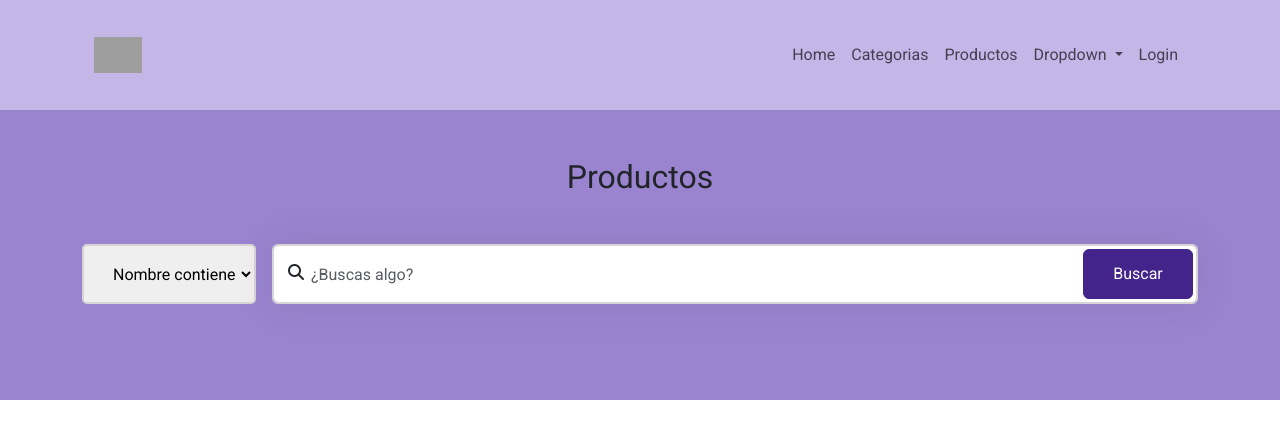
After one commit to miguelLucendo/christies-and-meta, a PHP site: page /view/front/productos.php in a window 1280 px wide. The commit adds this page. Shown: the top 439 px of the page. Run offline with PHP 8.4, Linux system fonts and the light colour scheme; data that the repository does not hold is empty; some libraries are stand-ins or nearby versions; grey boxes are pictures that could not be loaded.

Commit message:
MVC preparado para productos

```diff
--- a/controller/FrontController.php
+++ b/controller/FrontController.php
@@ -7,6 +7,9 @@ class FrontController {
     public function muestraCategorias() {
         include 'view/front/categorias.php';
     }
+    public function muestraProductos() {
+        include 'view/front/productos.php';
+    }
     public function muestraContacto() {
         include 'view/front/contact.php';
     }
--- a/index.php
+++ b/index.php
@@ -122,6 +122,8 @@ if (isset($array_ruta[0]) && $array_ruta[0] == "admin") {
         $fc->muestraContacto();
     } else if (isset($array_ruta[0]) && $array_ruta[0] == 'categorias') {
         $fc->muestraCategorias();
+    } else if (isset($array_ruta[0]) && $array_ruta[0] == 'productos') {
+        $fc->muestraProductos();
     } else { // No ha encontrado la ruta a la que quiere acceder el usuario
         $c = new Controller;
         $c->carga404();
--- a/view/front/navbar.php
+++ b/view/front/navbar.php
@@ -17,6 +17,9 @@
                             </li>
                             <li class="nav-item">
                                 <a class="nav-link enlace-navbar" href="index.php/categorias">Categorias</a>
+                            </li>
+                            <li class="nav-item">
+                                <a class="nav-link enlace-navbar" href="index.php/productos">Productos</a>
                             </li>
                             <li class="nav-item dropdown">
                                 <a class="nav-link dropdown-toggle" href="#" id="navbarDropdown" role="button" data-bs-toggle="dropdown" aria-expanded="false">
--- /dev/null
+++ b/view/front/productos.php
@@ -0,0 +1,71 @@
+<?php
+$config_json = file_get_contents('config.json');
+$decoded_json = json_decode($config_json, true);
+$project_url = $decoded_json['project_url'];
+?>
+<!DOCTYPE html>
+<html lang="es">
+
+<head>
+    <base href="<?php echo $project_url ?>">
+    <meta charset="UTF-8">
+    <meta http-equiv="X-UA-Compatible" content="IE=edge">
+    <meta name="viewport" content="width=device-width, initial-scale=1.0">
+    <title>Christie's & Meta</title>
+    <!-- jquery -->
+    <script src="https://code.jquery.com/jquery-3.6.3.min.js" integrity="sha256-pvPw+upLPUjgMXY0G+8O0xUf+/Im1MZjXxxgOcBQBXU=" crossorigin="anonymous"></script>
+    <!-- bootstrap -->
+    <link href="https://cdn.jsdelivr.net/npm/bootstrap@5.3.0-alpha1/dist/css/bootstrap.min.css" rel="stylesheet" integrity="sha384-GLhlTQ8iRABdZLl6O3oVMWSktQOp6b7In1Zl3/Jr59b6EGGoI1aFkw7cmDA6j6gD" crossorigin="anonymous">
+    <script src="https://cdn.jsdelivr.net/npm/bootstrap@5.3.0-alpha1/dist/js/bootstrap.bundle.min.js" integrity="sha384-w76AqPfDkMBDXo30jS1Sgez6pr3x5MlQ1ZAGC+nuZB+EYdgRZgiwxhTBTkF7CXvN" crossorigin="anonymous"></script>
+    <!-- font awesome -->
+    <link rel="stylesheet" href="https://cdnjs.cloudflare.com/ajax/libs/font-awesome/6.2.1/css/all.min.css" integrity="sha512-MV7K8+y+gLIBoVD59lQIYicR65iaqukzvf/nwasF0nqhPay5w/9lJmVM2hMDcnK1OnMGCdVK+iQrJ7lzPJQd1w==" crossorigin="anonymous" referrerpolicy="no-referrer" />
+    <!-- fuente -->
+    <link rel="preconnect" href="https://fonts.googleapis.com">
+    <link rel="preconnect" href="https://fonts.gstatic.com" crossorigin>
+    <link href="https://fonts.googleapis.com/css2?family=Roboto&display=swap" rel="stylesheet">
+    <!-- slider -->
+    <script src="https://cdn.jsdelivr.net/npm/swiffy-slider@1.6.0/dist/js/swiffy-slider.min.js" crossorigin="anonymous" defer></script>
+    <link href="https://cdn.jsdelivr.net/npm/swiffy-slider@1.6.0/dist/css/swiffy-slider.min.css" rel="stylesheet" crossorigin="anonymous">
+    <!-- mi css -->
+    <link rel="stylesheet" href="view/front/css/style.css">
+    <link rel="stylesheet" href="view/front/css/categorias.css">
+</head>
+
+<body>
+    <!-- navbar -->
+    <?php require_once 'navbar.php' ?>
+    <!-- fin navbar -->
+
+    <div class="content">
+        <div class="container py-5">
+            <h2 class="text-center">Productos</h2>
+            <!-- search bar -->
+            <div class="row height d-flex justify-content-center align-items-center mt-5" id="search-bar">
+                <div class="col-lg-2 mb-lg-0 mb-3 text-center text-lg-left">
+                    <select name="filtro" id="filtro">
+                        <option value="nombre">Nombre contiene </option>
+                        <option value="descripcion">Descripcion contiene </option>
+                        <option value="puntuacion">Puntuacion >= </option>
+                    </select>
+                </div>
+                <div class="col-lg-10">
+                    <div class="search">
+                        <i class="fa fa-search"></i>
+                        <input type="text" class="form-control" placeholder="¿Buscas algo?" name="busqueda">
+                        <button class="btn btn-primary" onclick="buscaProductos()">Buscar</button>
+                    </div>
+                </div>
+            </div>
+            <!-- listado resultados -->
+            <div class="row resultado-busqueda mt-5"></div>
+        </div>
+        <footer>
+
+        </footer>
+
+        <!-- js -->
+        <script src="view/front/js/navbar.js"></script>
+        <script src="view/front/js/productos.js"></script>
+</body>
+
+</html>
```
Also changed, not shown: view/front/js/productos.js (added).
